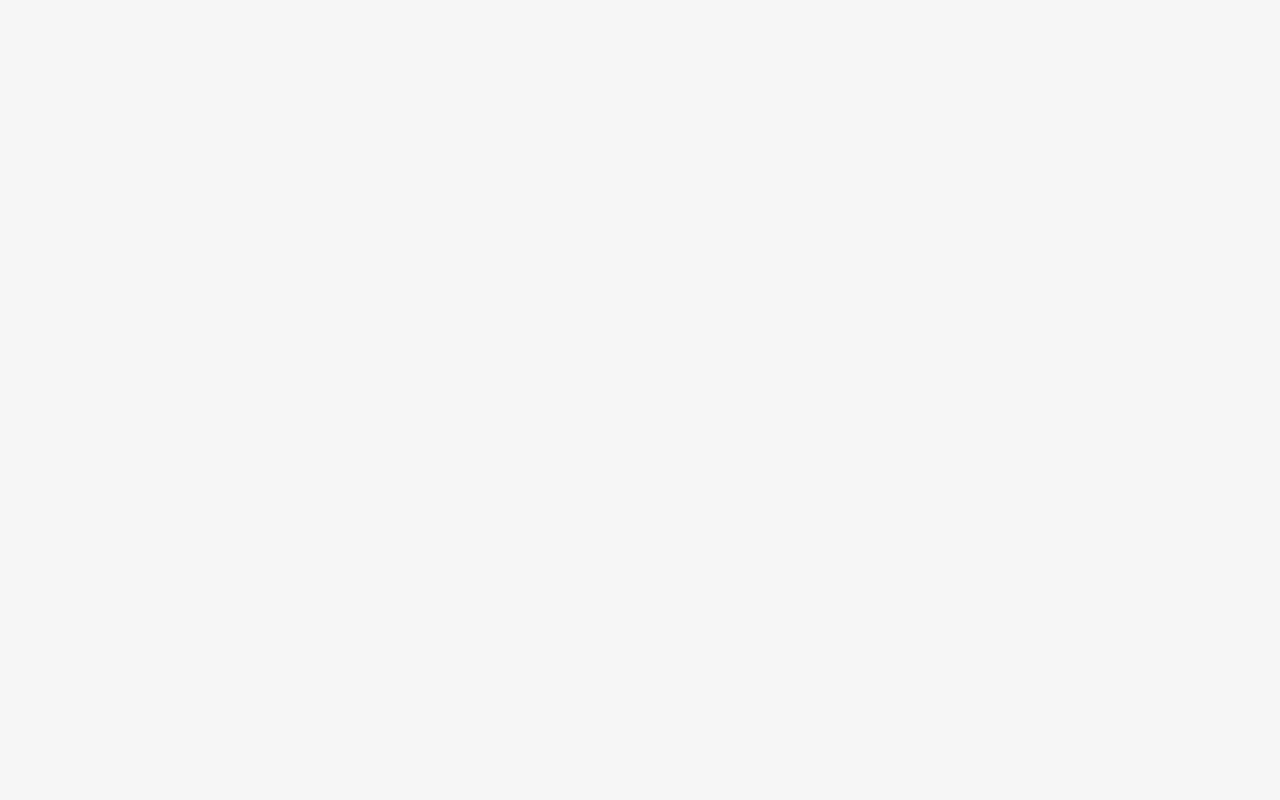
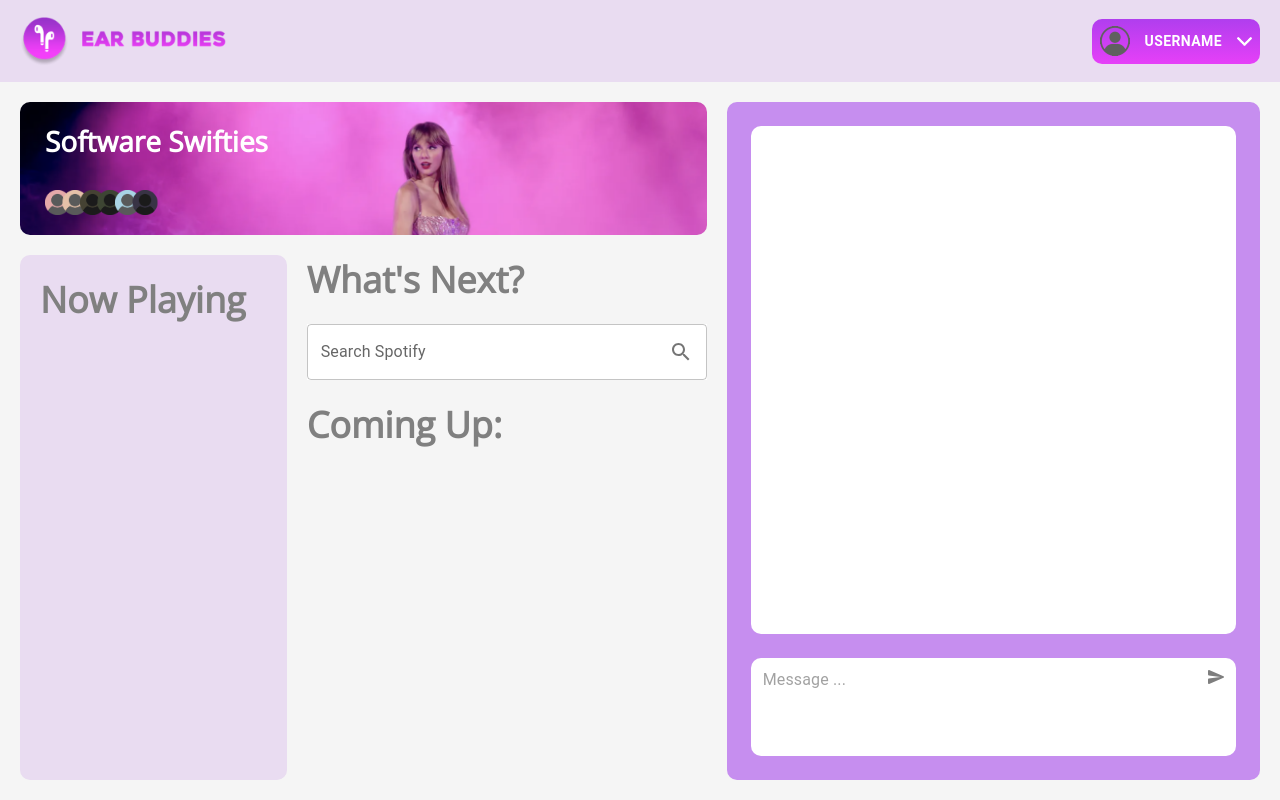
Before and after one commit to samanthamebius/EarBuddies, a React (Vite) app in the folder frontend/: page /studio/1 in a window 1280 px wide. Before the commit this address had no page. Built offline with nearby package versions, Linux system fonts and the light colour scheme.

Commit message:
Add message styling and sending functions

```diff
--- a/frontend/src/App.jsx
+++ b/frontend/src/App.jsx
@@ -21,7 +21,7 @@ function App() {
 				<Route path="/" element={<PageLayout />}>
 					<Route index element={<HomePage socket={socket} />} />
 					<Route path="profile" element={<ProfilePage />} />
-					<Route path="studio" element={<StudioPage socket={socket} />} />
+					<Route path="studio/:id" element={<StudioPage socket={socket} />} />
 				</Route>
 			</Routes>
 		</BrowserRouter>
--- a/frontend/src/home/HomePage.jsx
+++ b/frontend/src/home/HomePage.jsx
@@ -6,6 +6,33 @@ import Button from "@mui/material/Button";
 import { style } from "@mui/system";
 import SoundWavesGradient from "../assets/soundwavesgradient.png";
 import SearchBar from "../shared/SearchBar";
+
+const mockStudios = [
+	{
+		id: 1,
+		studioName: `smeb's studio`,
+		studioIsActive: true,
+		studioGenres: ["rock", "pop", "jazz"],
+	},
+	{
+		id: 2,
+		studioName: `smeb's studio`,
+		studioIsActive: true,
+		studioGenres: ["rock", "pop", "jazz"],
+	},
+	{
+		id: 3,
+		studioName: `smeb's studio`,
+		studioIsActive: false,
+		studioGenres: ["rock", "pop", "jazz"],
+	},
+	{
+		id: 4,
+		studioName: `smeb's studio`,
+		studioIsActive: false,
+		studioGenres: ["rock", "pop", "jazz"],
+	},
+];
 
 /**
  * Checks if user is logged in, if not, redirects to login page
@@ -42,12 +69,11 @@ function HomePage(props) {
 				</div>
 				<SearchBar label={"Search My Studios ..."} />
 				<div className={styles.cardContainer}>
-					<StudioCard socket={socket} />
-					<StudioCard />
-					<StudioCard />
-					<StudioCard />
-					<StudioCard />
-					<StudioCard />
+					{mockStudios
+						.filter((studio) => studio.studioIsActive === false)
+						.map((studio) => (
+							<StudioCard key={studio.id} socket={socket} studio={studio} />
+						))}
 				</div>
 			</div>
 			<div className={styles.containerChild}>
@@ -59,8 +85,11 @@ function HomePage(props) {
 				</div>
 				<SearchBar label={"Search Studios Listening Now ..."} />
 				<div className={styles.cardContainer}>
-					<StudioCard />
-					<StudioCard />
+					{mockStudios
+						.filter((studio) => studio.studioIsActive === true)
+						.map((studio) => (
+							<StudioCard key={studio.id} socket={socket} studio={studio} />
+						))}
 				</div>
 			</div>
 		</div>
--- a/frontend/src/home/StudioCard.jsx
+++ b/frontend/src/home/StudioCard.jsx
@@ -28,15 +28,16 @@ const listenersImages = [
 const listenersActive = [true, true, false, false, true, false];
 
 export default function StudioCard(props) {
-	const { socket } = props;
+	const { socket, studio } = props;
+	// studio will be gotten from backend when set up
 	const navigate = useNavigate();
-	const room = "testRoomId"; // will be the id of the studio
+	const room = studio.id; // will be the id of the studio
 	const username = "test";
 
 	const handleJoinStudio = () => {
 		socket.connect("http://localhost:3000");
 		socket.emit("join-room", { username, room });
-		navigate("studio");
+		navigate(`studio/${room}`);
 	};
 
 	return (
--- a/frontend/src/studio/Chat.jsx
+++ b/frontend/src/studio/Chat.jsx
@@ -1,14 +1,51 @@
 import React, { useState } from "react";
 import styles from "./Chat.module.css";
 import { useEffect } from "react";
-import { Box, Button, Input, TextField } from "@mui/material";
+import { TextField, styled } from "@mui/material";
 import ChatMessage from "./ChatMessage";
+import { useParams } from "react-router-dom";
+import sendIcon from "../assets/chat/sendIcon.svg";
+
+const mockStudios = [
+	{
+		id: 1,
+		studioName: `smeb's studio`,
+		studioIsActive: true,
+		studioGenres: ["rock", "pop", "jazz"],
+	},
+	{
+		id: 2,
+		studioName: `smeb's studio`,
+		studioIsActive: true,
+		studioGenres: ["rock", "pop", "jazz"],
+	},
+	{
+		id: 3,
+		studioName: `smeb's studio`,
+		studioIsActive: false,
+		studioGenres: ["rock", "pop", "jazz"],
+	},
+	{
+		id: 4,
+		studioName: `smeb's studio`,
+		studioIsActive: false,
+		studioGenres: ["rock", "pop", "jazz"],
+	},
+];
+
+const StyledTextField = styled(TextField)({
+	"& .MuiInputBase-root": {
+		padding: "10px 0 0 12px",
+	},
+	width: "80%",
+});
 
 export default function Chat({ socket }) {
 	const [messages, setMessages] = useState([]);
 	const [message, setMessage] = useState("");
-	const room = "testRoomId"; // will be the id of the studio
-	const username = "test";
+	const { id } = useParams();
+	const room = mockStudios.find((studio) => studio.id == id); // this will eventually correspond with real backend data
+	const username = "test"; // this will be the username of the user from DB
 
 	// continously set the live messages received
 	useEffect(() => {
@@ -23,12 +60,9 @@ export default function Chat({ socket }) {
 				},
 			]);
 		});
-
-		// remove the listener when the component unmounts
-		return () => socket.off("receive_message");
 	}, [socket]);
 
-	// Set previous messages that is run once
+	// TODO: Set previous messages that is run once
 
 	// send the message
 	const handleSendMessage = () => {
@@ -42,21 +76,15 @@ export default function Chat({ socket }) {
 	return (
 		<div className={styles.chat}>
 			<div className={styles.chatContent}>
-				{messages.map((message) => (
-					<ChatMessage newMessage={message} />
+				{messages.map((message, index) => (
+					<ChatMessage key={index} newMessage={message} />
 				))}
 			</div>
 			<div className={styles.chatInput}>
-				<Box
-					component="form"
-					noValidate
-					autoComplete="off"
-					sx={{
-						"& > :not(style)": { m: 1, width: "25ch" },
-					}}
-				>
-					<TextField
-						variant="outlined"
+				<StyledTextField
+					variant="standard"
+					multiline
+					maxRows={4}
 					placeholder="Message ..."
 					value={message}
 					onChange={(e) => setMessage(e.target.value)}
@@ -66,11 +94,14 @@ export default function Chat({ socket }) {
 							handleSendMessage();
 						}
 					}}
+					InputProps={{ disableUnderline: true }}
 				/>
-					<Button variant="contained" onClick={() => handleSendMessage()}>
-						Send
-					</Button>
-				</Box>
+				<img
+					src={sendIcon}
+					alt="send"
+					onClick={() => handleSendMessage()}
+					className={styles.sendButton}
+				/>
 			</div>
 		</div>
 	);
--- a/frontend/src/studio/Chat.module.css
+++ b/frontend/src/studio/Chat.module.css
@@ -5,6 +5,10 @@
 	grid-column: 3 / 3;
 	border-radius: 10px;
 	padding: 24px;
+	display: flex;
+	flex-direction: column;
+	gap: 24px;
+	max-width: 100%;
 }
 
 .chatContent {
@@ -12,11 +16,31 @@
 	padding: 24px;
 	border-radius: 10px;
 	height: 75%;
-	margin-bottom: 24px;
+	overflow-y: auto;
 }
 
 .chatInput {
 	background-color: white;
 	border-radius: 10px;
 	height: 16%;
+	width: 100%;
+	display: flex;
+	justify-content: space-between;
 }
+
+.input {
+	padding: 8px 0 0 12px;
+	width: 80%;
+}
+
+.sendButton {
+	width: 16px;
+	height: 14px;
+	opacity: 0.5;
+	padding: 12px 12px 0 0;
+	margin: 0;
+}
+
+.sendButton:hover {
+	cursor: pointer;
+}
--- a/frontend/src/studio/ChatMessage.jsx
+++ b/frontend/src/studio/ChatMessage.jsx
@@ -3,11 +3,35 @@ import styles from "./ChatMessage.module.css";
 
 function ChatMessage({ newMessage }) {
 	const { message, username, __createdtime } = newMessage;
+	const isCurrentUser = username === "test";
+
+	const setMessageBodyStyle = () => {
+		const message = {
+			backgroundColor: `${isCurrentUser ? "#E640F8" : "#B03EEE"}`,
+			padding: "12px",
+			borderRadius: "30px",
+			overflowWrap: "break-word",
+			textAlign: "left",
+			maxWidth: "50%",
+		};
+		return message;
+	};
+
+	const setChatMessageStyle = () => {
+		const message = {
+			display: "flex",
+			flexDirection: "column",
+			alignItems: `${isCurrentUser ? "flex-end" : "flex-start"}`,
+			marginBottom: "16px",
+			maxWidth: "100%",
+		};
+		return message;
+	};
 
 	return (
-		<div className={styles.chatMessage}>
+		<div style={setChatMessageStyle()}>
 			<h4 className={styles.username}>{username}</h4>
-			<div className={styles.message}>
+			<div style={setMessageBodyStyle()}>
 				<p className={styles.body}>{message}</p>
 			</div>
 		</div>
--- a/frontend/src/studio/ChatMessage.module.css
+++ b/frontend/src/studio/ChatMessage.module.css
@@ -12,13 +12,6 @@
 	margin: 0 0 4px 0;
 }
 
-.message {
-	background-color: #b03eee;
-	padding: 8px;
-	border-radius: 30px;
-	/* E640F8 */
-}
-
 .body {
 	margin: 0;
 	color: white;
```
Also changed, not shown: frontend/src/assets/chat/sendIcon.svg (added), 1 other file (tests, documents, lock files or other folders). Lines whose indentation alone changed are shown as unchanged.
